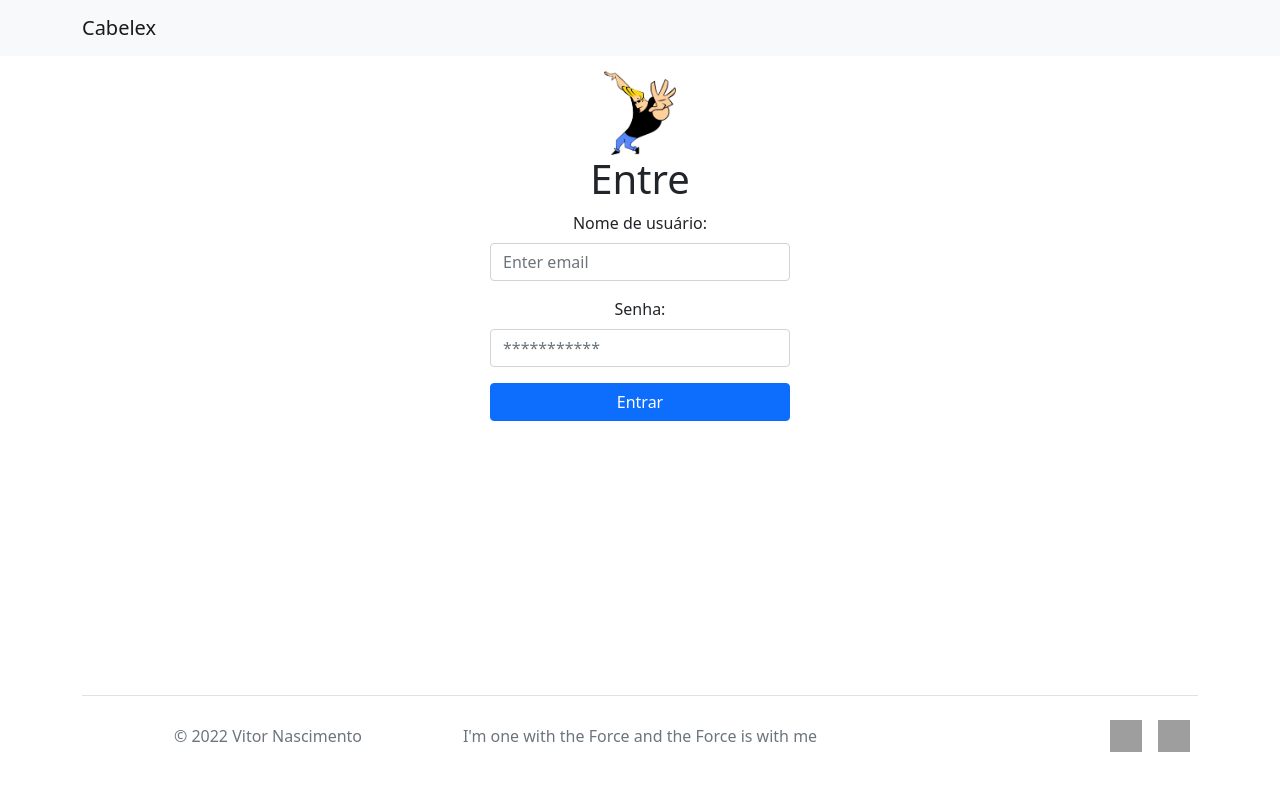
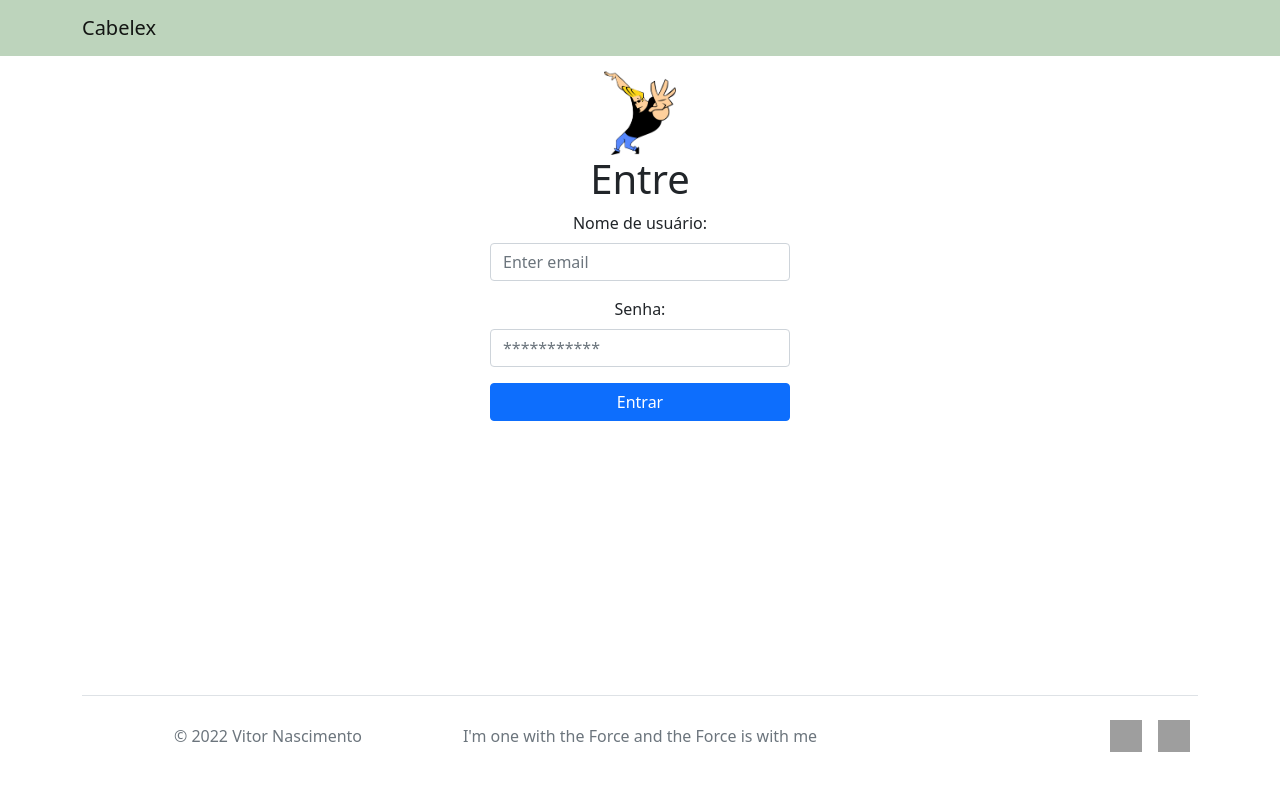
Before and after one commit to ganvector/cabelex, a React (Create React App) app: page / in a window 1280 px wide. Shown: the top 790 px of the page. Built offline with nearby package versions, Linux system fonts and the light colour scheme; grey boxes are pictures that could not be loaded.

Commit message:
Mudando a cor do header que estava me deixando ligeiramente cego

```diff
--- /dev/null
+++ b/src/components/MainHeader.module.css
@@ -0,0 +1,3 @@
+.mainHeader {
+    background-color: #bdd4bc !important;
+}
--- a/src/components/MainHeader.tsx
+++ b/src/components/MainHeader.tsx
@@ -6,11 +6,13 @@ import Navbar from "react-bootstrap/Navbar";
 import Nav from "react-bootstrap/Nav";
 import Container from "react-bootstrap/Container";
 
+import classes from "./MainHeader.module.css";
+
 const MainHeader = (props: { logoutHandler: () => void }) => {
   const ctx = useContext(AuthContext);
 
   return (
-    <Navbar bg="light" expand="lg">
+    <Navbar className={classes.mainHeader} expand="lg">
       <Container>
         <Navbar.Brand>Cabelex</Navbar.Brand>
         <Navbar.Toggle aria-controls="main-header" />
```
